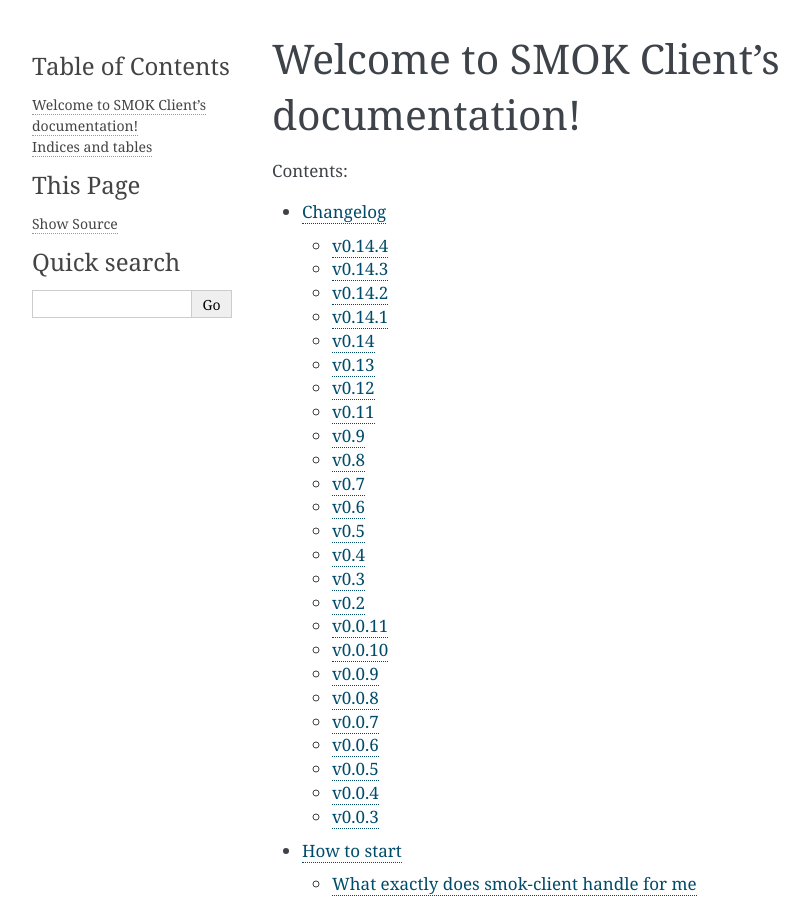
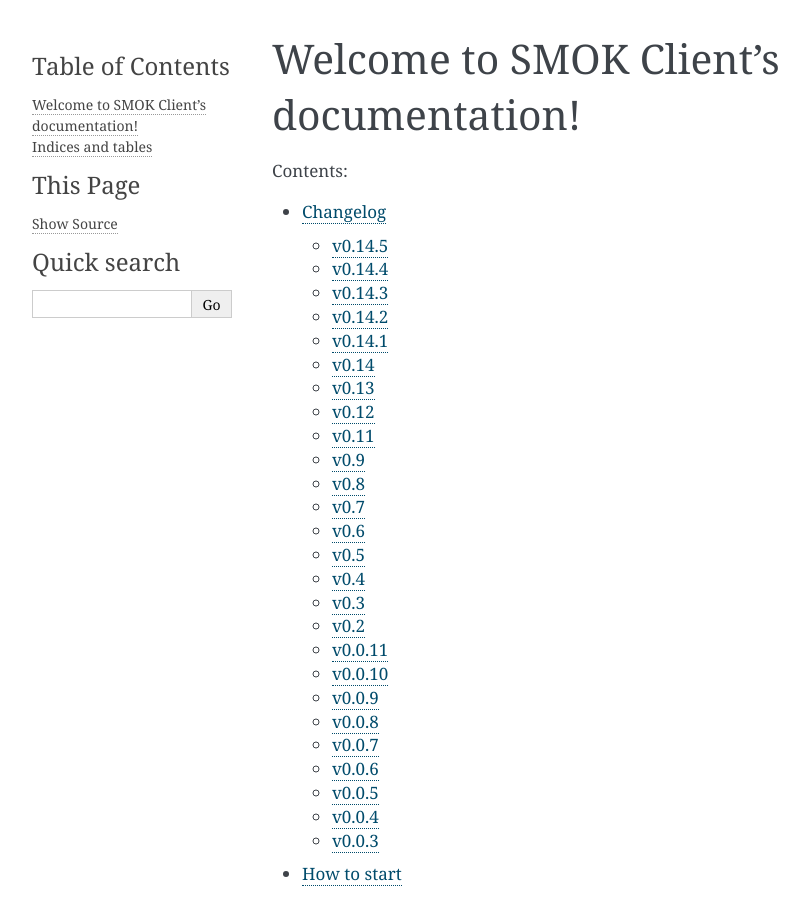
Before and after one commit to smok-serwis/smok-client, a Sphinx documentation site: the page built from docs/index.rst, in a window 1280 px wide and 900 px high. Shown: the whole window, without its empty margins (148-957 px from the left). Built offline with Sphinx 7.4.7, drawn with Linux system fonts in a browser that asks for light colours.

Commit message:
ver bump

```diff
--- a/docs/changelog.rst
+++ b/docs/changelog.rst
@@ -1,5 +1,10 @@
 Changelog
 =========
+
+v0.14.5
+~~~~~~~
+
+* _to be announced_
 
 v0.14.4
 ~~~~~~~
--- a/smok/__init__.py
+++ b/smok/__init__.py
@@ -1 +1 @@
-__version__ = '0.14.4'
+__version__ = '0.14.5a1'
```
